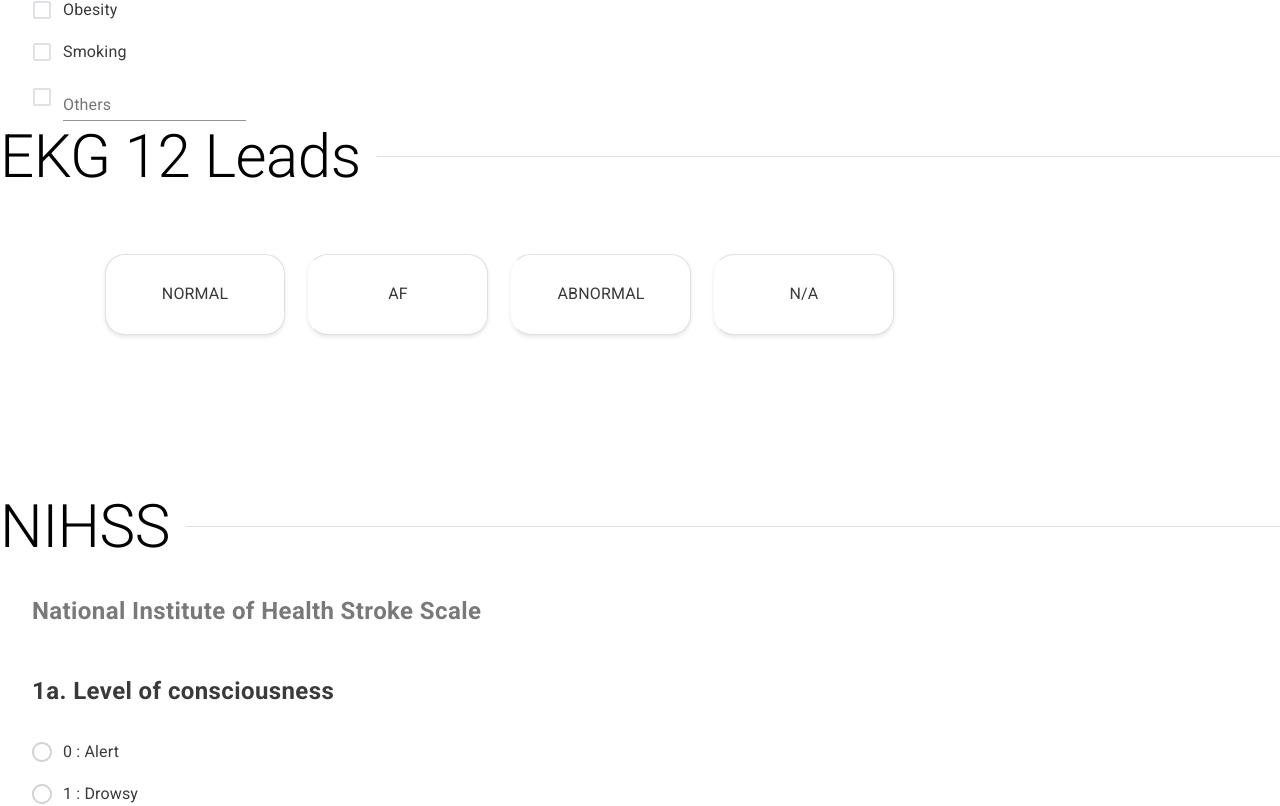
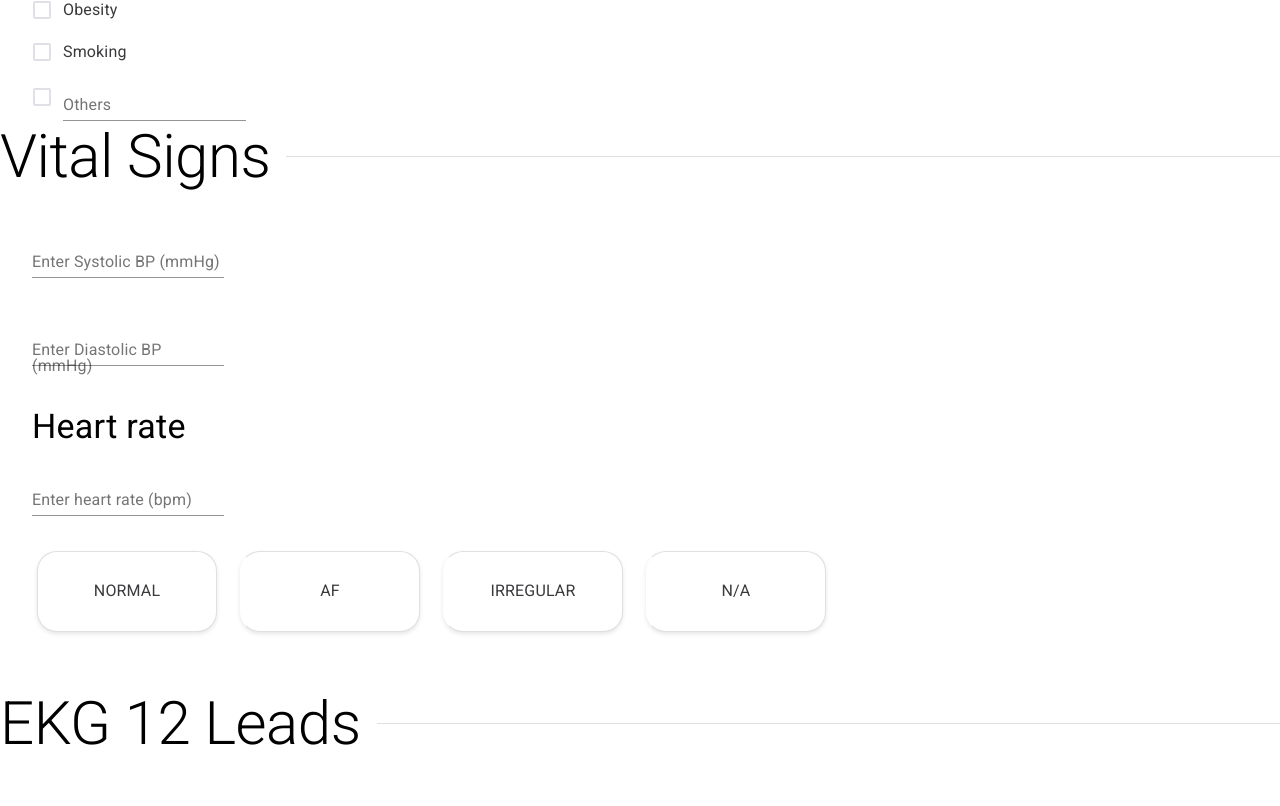
Before and after one commit to cu-devclub/app4stroke_front, a React (Create React App) app: page /form in a window 1280 px wide. Shown: the part 2439-3245 px from the top of the page. Built offline with nearby package versions, Linux system fonts and the light colour scheme.

Commit message:
fixed commit Error

```diff
--- a/src/Pages/form/Containers/FormContainer.tsx
+++ b/src/Pages/form/Containers/FormContainer.tsx
@@ -3,8 +3,9 @@ import PatientInformationSection from "../Components/PatientInformationSection";
 import ChiefComplaintSection from "../Components/ChiefComplaintSection";
 import NIHSSSection from "../Components/NIHSSSection";
 import SectionTitle from "../Components/SectionTitle";
+import EKG12LeadsSection from "../Components/EKG12LeadsSection";
 import UnderLyingDiseaseSection from "../Components/UnderLyingDiseaseSection";
-import EKG12LeadsSection from "../Components/EKG12LeadsSection";
+import VitalSignsSection from "../Components/VitalSignsSection";
 
 const FormContainer: React.FC = () => {
   return (
@@ -15,6 +16,8 @@ const FormContainer: React.FC = () => {
       <ChiefComplaintSection />
       <SectionTitle title="Underlying Disease" />
       <UnderLyingDiseaseSection />
+      <SectionTitle title="Vital Signs" />
+      <VitalSignsSection />
       <SectionTitle title="EKG 12 Leads" />
       <EKG12LeadsSection />
       <SectionTitle title="NIHSS" />
```
